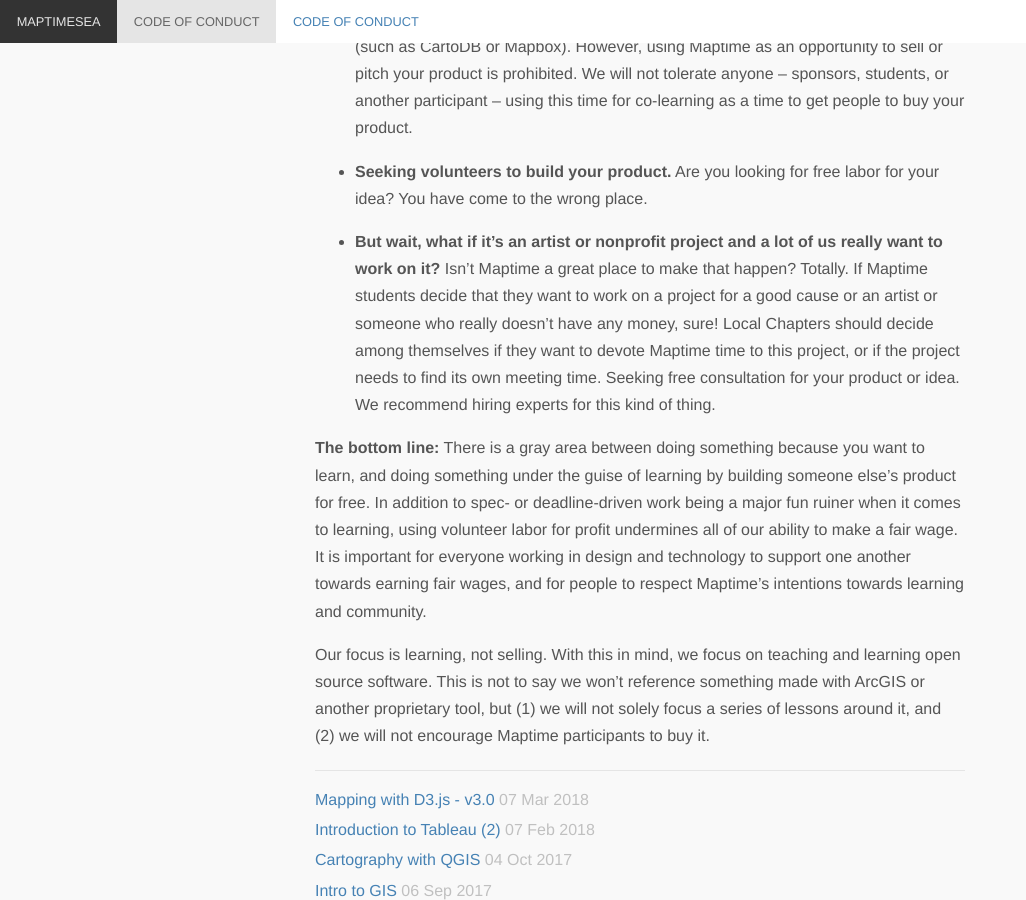
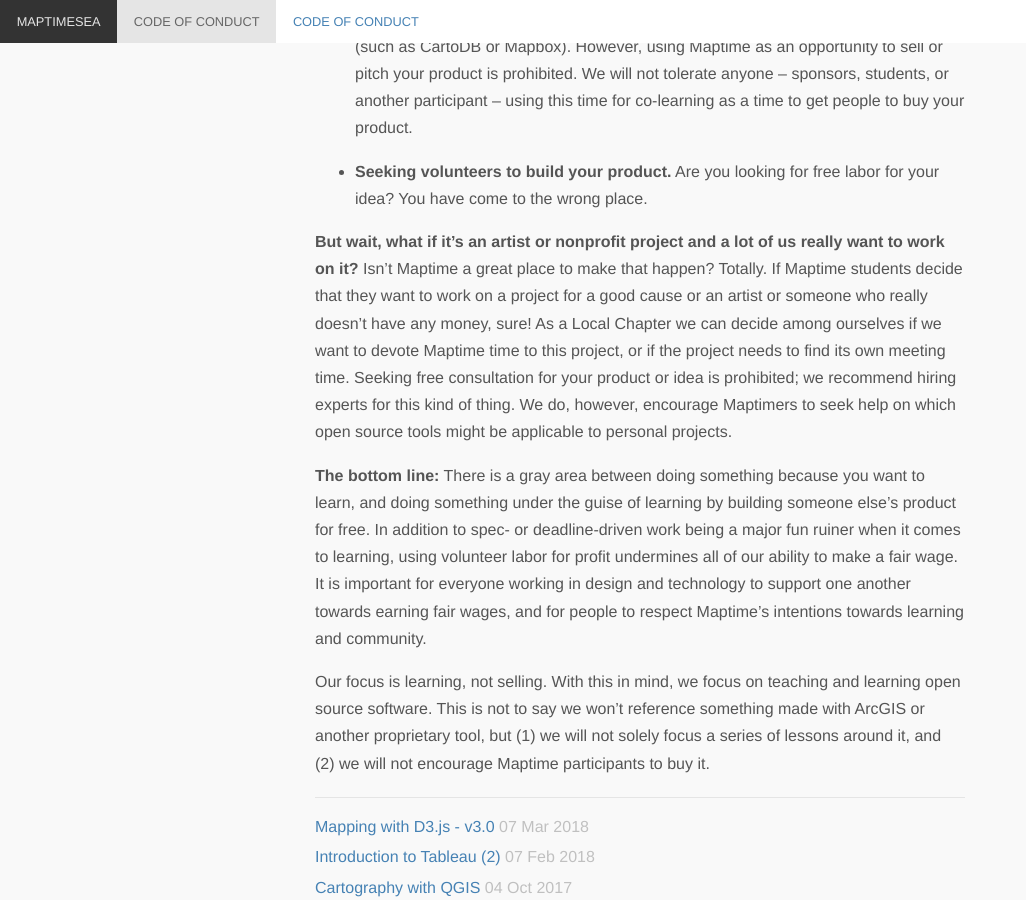
Before and after one commit to MaptimeSEA/maptimesea.github.io, a Jekyll site: the page built from conduct/index.md, in a window 1280 px wide and 900 px high, scrolled down 2667 px. Shown: the whole window, without its empty margins (0-1026 px from the left). Built offline with Jekyll 4.4.1, drawn with Linux system fonts in a browser that asks for light colours; nearby versions of some CDN libraries; our own code applies the rules of GitHub Pages for plain Markdown files; Markdown is read by kramdown in place of the engine named in the settings.

Commit message:
Update index.md

```diff
--- a/conduct/index.md
+++ b/conduct/index.md
@@ -66,7 +66,7 @@ The following items are worth calling out as activities that are prohibited from
 
 - **Seeking volunteers to build your product.** Are you looking for free labor for your idea? You have come to the wrong place.
 
-- **But wait, what if it’s an artist or nonprofit project and a lot of us really want to work on it?** Isn’t Maptime a great place to make that happen? Totally. If Maptime students decide that they want to work on a project for a good cause or an artist or someone who really doesn’t have any money, sure! Local Chapters should decide among themselves if they want to devote Maptime time to this project, or if the project needs to find its own meeting time. Seeking free consultation for your product or idea. We recommend hiring experts for this kind of thing.
+**But wait, what if it’s an artist or nonprofit project and a lot of us really want to work on it?** Isn’t Maptime a great place to make that happen? Totally. If Maptime students decide that they want to work on a project for a good cause or an artist or someone who really doesn’t have any money, sure! As a Local Chapter we can decide among ourselves if we want to devote Maptime time to this project, or if the project needs to find its own meeting time. Seeking free consultation for your product or idea is prohibited; we recommend hiring experts for this kind of thing.  We do, however, encourage Maptimers to seek help on which open source tools might be applicable to personal projects.
 
 **The bottom line:** There is a gray area between doing something because you want to learn, and doing something under the guise of learning by building someone else’s product for free. In addition to spec- or deadline-driven work being a major fun ruiner when it comes to learning, using volunteer labor for profit undermines all of our ability to make a fair wage. It is important for everyone working in design and technology to support one another towards earning fair wages, and for people to respect Maptime’s intentions towards learning and community.
 
```
